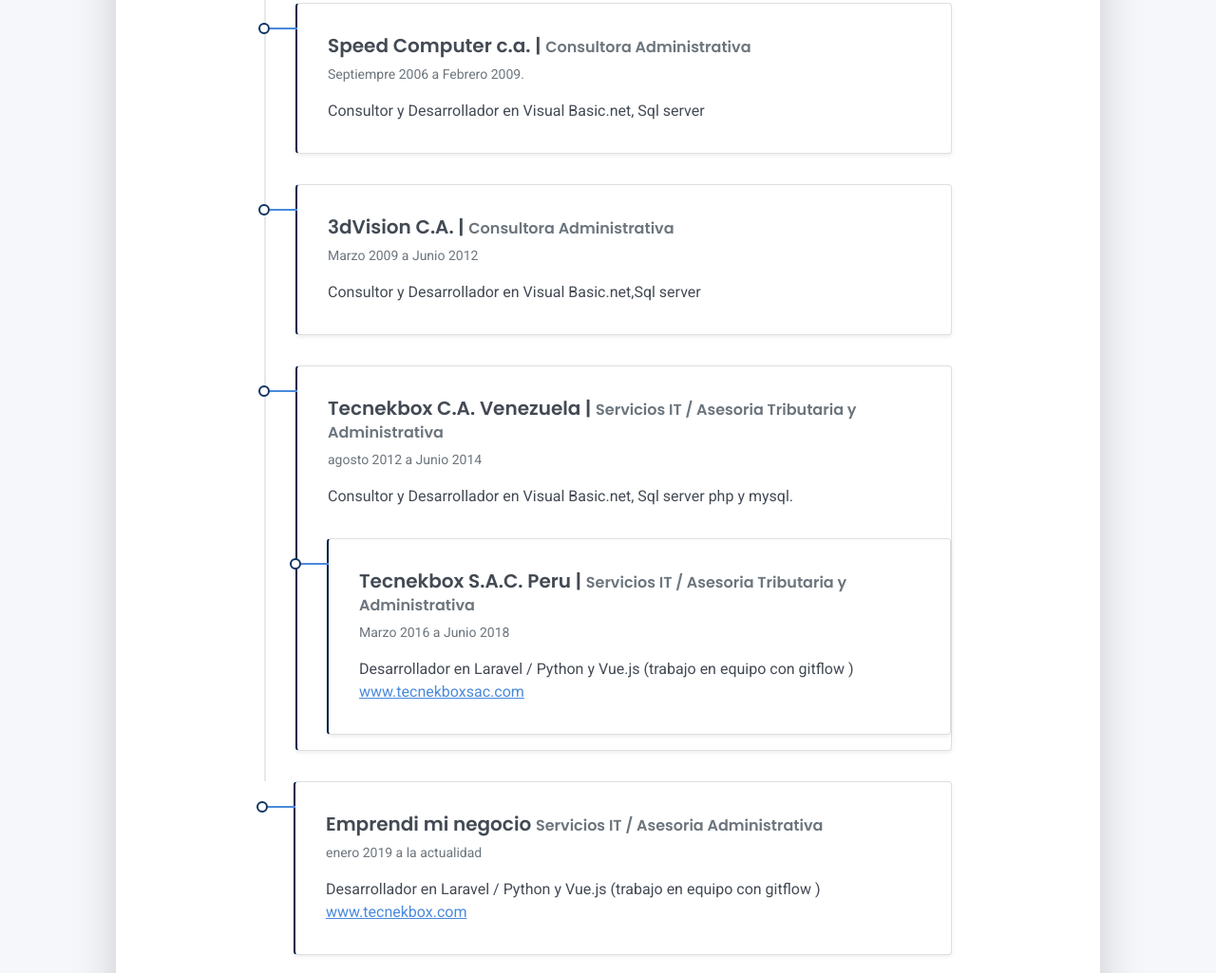
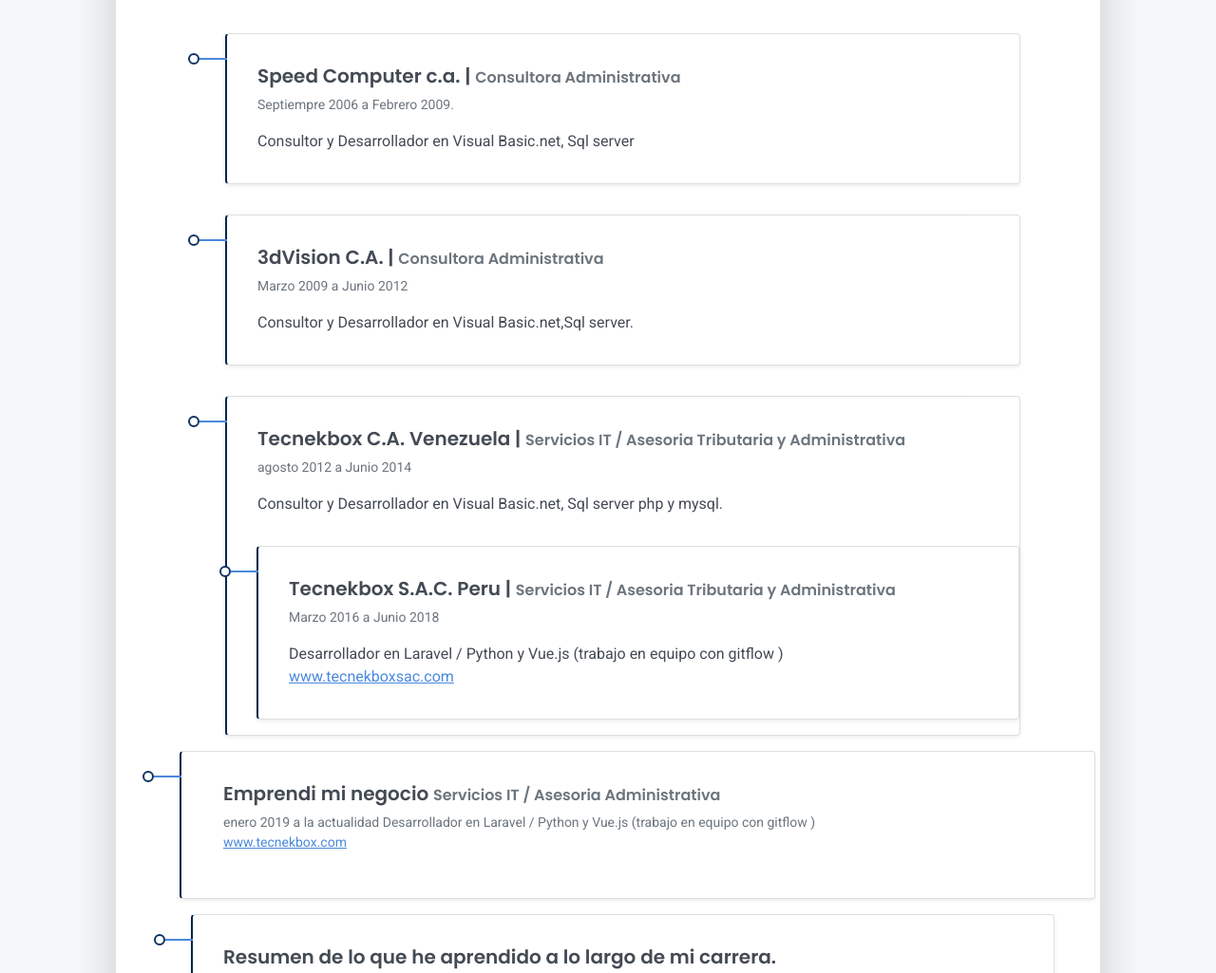
Before and after one commit to danijcc/cvdanicolmenares, a plain HTML site: page index.html in a window 1280 px wide. Shown: the part 1506-2531 px from the top of the page at 95% size. Drawn offline with Linux system fonts and the light colour scheme.

Commit message:
tercer commit

```diff
--- a/css/main.css
+++ b/css/main.css
@@ -94,6 +94,7 @@ html {
   margin-right: auto; }
 
 
+
 footer a:not(.nav-link) {
   color: inherit;
   border-bottom: 1px dashed;
--- a/index.html
+++ b/index.html
@@ -101,6 +101,8 @@
 
       </div>
 
+<!-- HABILIDADES TECNICAS -->
+
   <hr class="d-print-none"/>
   <div class="skills-section px-3 px-lg-4">
     <h2 class="h3 mb-3">Habilidades técnicas:</h2>
@@ -165,39 +167,44 @@
           <div class="progress my-1">
             <div class="progress-bar bg-primary" role="progressbar" data-aos="zoom-in-right" data-aos-delay="500" data-aos-anchor=".skills-section" style="width: 70%" aria-valuenow="85" aria-valuemin="0" aria-valuemax="100"></div>
           </div>
+          <hr class="d-print-none"/>
         </div>
       </div>
     </div>
   </div>
 
-<hr class="d-print-none"/>
-  <div class="skills-section px-3 px-lg-4">
+
+
   <h2 class="h3 mb-3">Lenguajes:</h2>
     <div class="row">
-
       <div class="mb-2"><span>Ingles</span>
           <div class="progress my-1">
             <div class="progress-bar bg-success" role="progressbar" data-aos="zoom-in-right" data-aos-delay="100" data-aos-anchor=".skills-section" style="width: 65%" aria-valuenow="90" aria-valuemin="0" aria-valuemax="100"></div>
           </div>
             <span>Puedo mantener una conversacion medianamente fluida si hablamos pausadamente.</span>
+        </div>
+    </div>
+</div>
 
-   </div>
+
+
+    <!-- EXPERIENCIA -->
+
   <hr class="d-print-none"/>
-  <div class="work-experience-section px-3 px-lg-4">
     <h2 class="h3 mb-4">Experiencia laboral:</h2>
-    <div class="timeline">
+    <!-- <div class="timeline"> -->
       <div class="timeline-card timeline-card-primary card shadow-sm">
         <div class="card-body">
           <div class="h5 mb-1">Speed Computer c.a. | <span class="text-muted h6"> Consultora Administrativa</span></div>
           <div class="text-muted text-small mb-2">Septiempre 2006 a Febrero 2009.</div>
-          Consultor y Desarrollador en Visual Basic.net, Sql server <div></div>
+          Consultor y Desarrollador en Visual Basic.net, Sql server
         </div>
       </div>
       <div class="timeline-card timeline-card-primary card shadow-sm">
         <div class="card-body">
           <div class="h5 mb-1">3dVision C.A. |  <span class="text-muted h6">Consultora Administrativa</span></div>
           <div class="text-muted text-small mb-2">Marzo 2009 a Junio 2012</div>
-          Consultor y Desarrollador en Visual Basic.net,Sql server</div>
+          Consultor y Desarrollador en Visual Basic.net,Sql server.</div>
         </div>
         <div class="timeline-card timeline-card-primary card shadow-sm">
           <div class="card-body">
@@ -215,14 +222,21 @@
       </div>
       <div class="timeline-card timeline-card-primary card shadow-sm">
           <div class="card-body">
-          <div class="h5 mb-1">Emprendi mi negocio <span class="text-muted h6">Servicios IT / Asesoria Administrativa</span></div>
-          <div class="text-muted text-small mb-2">enero 2019 a la actualidad</div>
+				<div class="h5 mb-1">Emprendi mi negocio <span class="text-muted h6">
+				Servicios IT / Asesoria Administrativa</span>
+				</div>
+				<div class="text-muted text-small mb-2">
+				enero 2019 a la actualidad
 				Desarrollador en Laravel / Python y Vue.js (trabajo en equipo con gitflow )<br><a href="http://www.tecnekbox.com/">www.tecnekbox.com</a></div>
 				</div>
+			</div>
+        </div>
+
       <div class="timeline-card timeline-card-primary card shadow-sm">
             <div class="card-body">
 				<div class="h5 mb-1">Resumen de lo que he aprendido a lo largo de mi carrera. <span class="text-muted h6"><br>
-             </span></div>
+				</span>
+				</div>
 				<div class="text-muted text-small mb-2">-Desarrollador web full-stack Diseñar y desarrollar aplicaciones web escalables y robustas utilizando Laravel y Vue.js. <br>
 					-Desarrollo de una aplicacion en Python apk para android para calculo de compresion para motores .<br>
 					-Participar en reuniones de equipo y presentar informes de progreso.<br>
@@ -234,7 +248,9 @@
 				</div>
             </div>
        </div>
-  </div>
+
+
+
   <hr class="d-print-none"/>
   <div class="page-break"></div>
   <div class="education-section px-3 px-lg-4 pb-4">
@@ -335,9 +351,15 @@
 			<div class="text-muted text-small mb-2"></div>
 			<div>Como buen apacionado y nerd pude visitar personalmente las oficinas de
 			google experiencia que me marco profundamente y me ayudo a reforzar mis ganas
-			de crecer mucho mas en este mundo de la tecnologia fue realmente genial!.<br><img src="google.jpg" width="680" height="280" alt="Pequeño coche rojo en un semáforo"></div>
+				de crecer mucho mas en este mundo de la tecnologia fue realmente genial!.<br>
+				<div>
+					<div ><img src="images/google.jpg" width="100%" height="100%" /></div>
 				</div>
 			</div>
+		</div>
+
+	</div>
+
     </footer>
     <script src="scripts/bootstrap.bundle.min.js?ver=1.2.0"></script>
     <script src="scripts/aos.js?ver=1.2.0"></script>
```
Also changed, not shown: images/google.jpg (renamed from google.jpg). Lines whose indentation alone changed are shown as unchanged.
